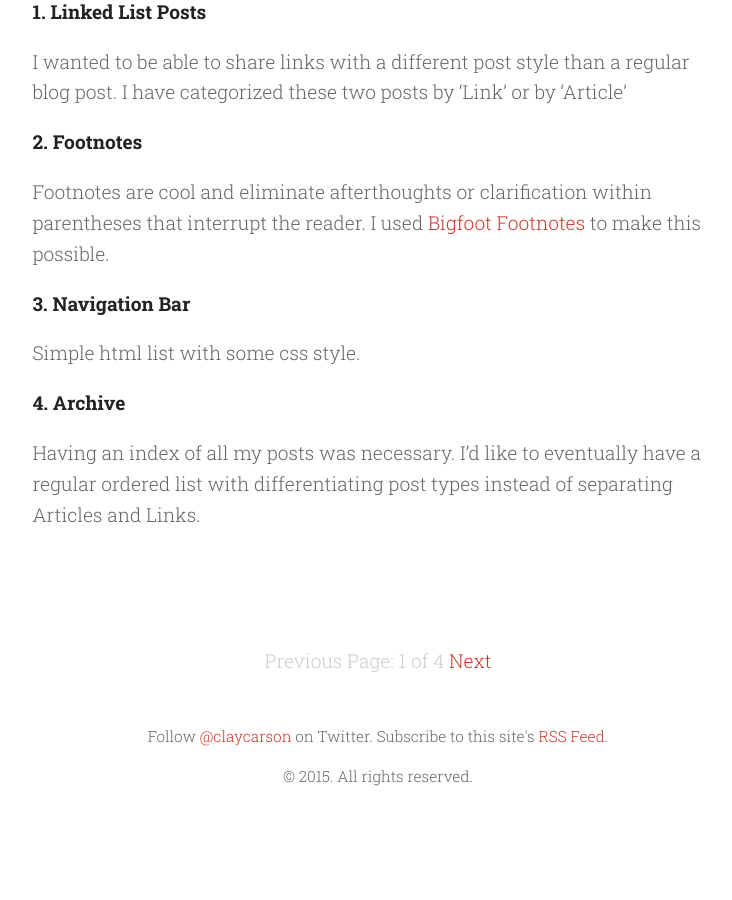
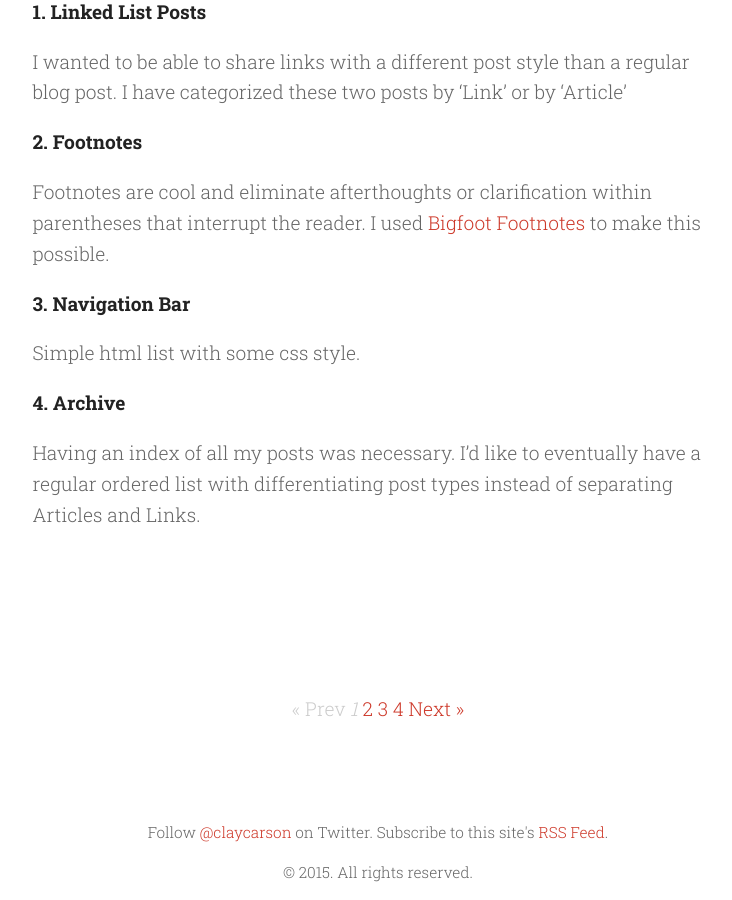
Before and after one commit to turnerthornton/turnerthornton.github.io, a Jekyll site: the page built from index.html, in a window 1280 px wide and 900 px high, scrolled down 6790 px. Shown: the whole window, without its empty margins (262-994 px from the left). Built offline with Jekyll 4.4.1, drawn with Linux system fonts in a browser that asks for light colours; the list of posts is cut into pages by our own code; before the commit the page ends 7594 px from its top, so only the background shows below that.

Commit message:
pagination tweaks

```diff
--- a/_config.yml
+++ b/_config.yml
@@ -19,6 +19,7 @@
   url:            https://twitter.com/claycarson
 
 paginate:         10
+paginate_path: "/archives/page/:num"
 
 # Custom vars
 version:          1.0.0
--- a/index.html
+++ b/index.html
@@ -19,15 +19,29 @@
 
 
 <div class="pagination">
-  {% if paginator.previous_page %}
-    <a href="{{ paginator.previous_page_path }}" class="previous">Previous</a>
-  {% else %}
-    <span class="previous">Previous</span>
-  {% endif %}
-  <span class="page_number ">Page: {{ paginator.page }} of {{ paginator.total_pages }}</span>
-  {% if paginator.next_page %}
-    <a href="{{ paginator.next_page_path }}" class="next">Next</a>
-  {% else %}
-    <span class="next ">Next</span>
+  {% if paginator.total_pages > 1 %}
+  <div class="pagination">
+    {% if paginator.previous_page %}
+      <a rel="prev" href="{{ paginator.previous_page_path | prepend: site.baseurl | replace: '//', '/' }}">&laquo; Prev</a>
+    {% else %}
+      <span>&laquo; Prev</span>
+    {% endif %}
+
+    {% for page in (1..paginator.total_pages) %}
+      {% if page == paginator.page %}
+        <em>{{ page }}</em>
+      {% elsif page == 1 %}
+        <a href="{{ '/archives' | prepend: site.baseurl | replace: '//', '/' }}">{{ page }}</a>
+      {% else %}
+        <a href="{{ site.paginate_path | prepend: site.baseurl | replace: '//', '/' | replace: ':num', page }}">{{ page }}</a>
+      {% endif %}
+    {% endfor %}
+
+    {% if paginator.next_page %}
+      <a rel="next" href="{{ paginator.next_page_path | prepend: site.baseurl | replace: '//', '/' }}">Next &raquo;</a>
+    {% else %}
+      <span>Next &raquo;</span>
+    {% endif %}
+  </div>
   {% endif %}
 </div>
```
